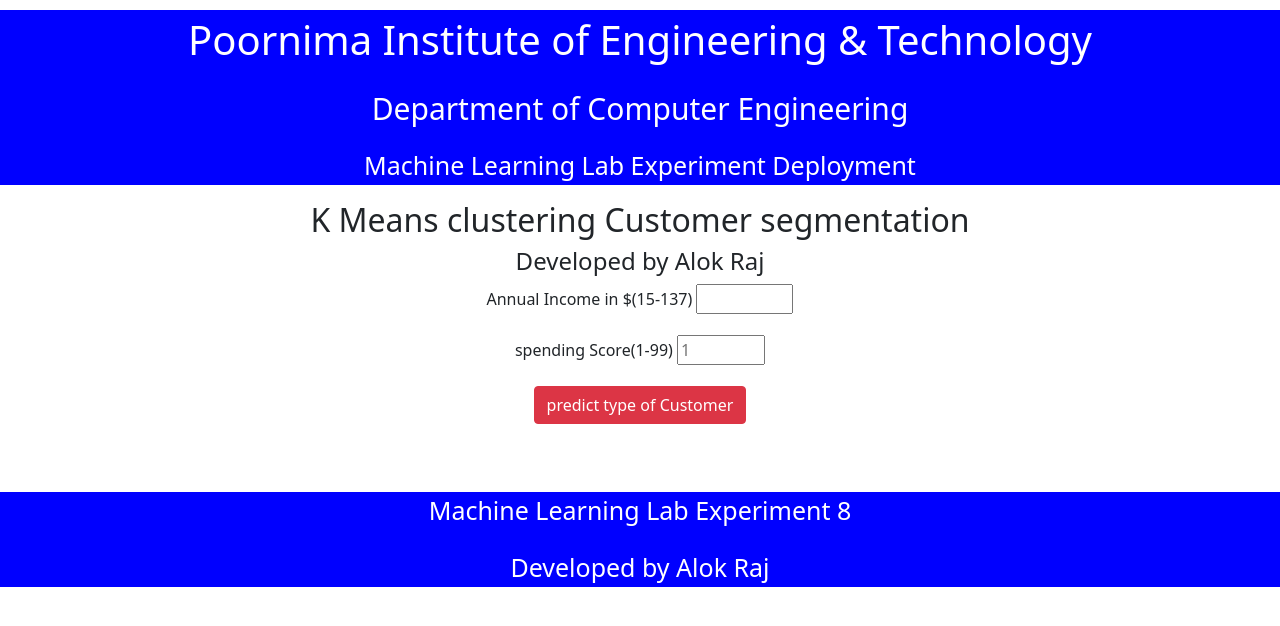
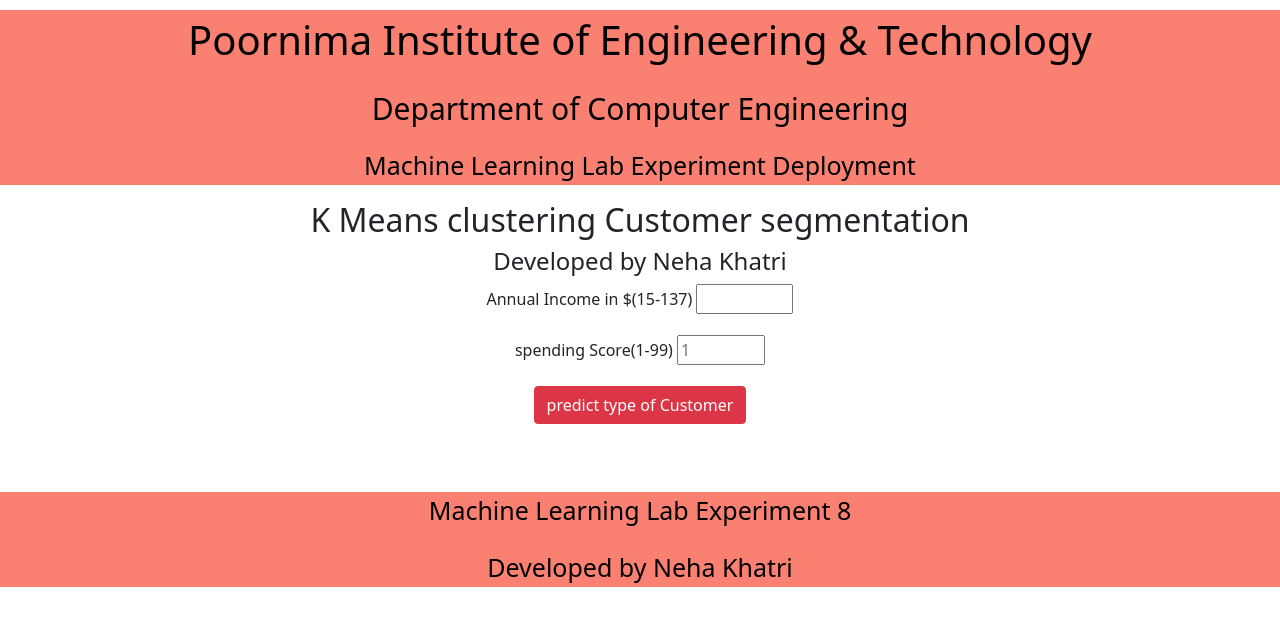
Before and after one commit to nehakhatri2021/k_mean_clustring, a Flask app: page / in a window 1280 px wide. Shown: the top 626 px of the page. Run offline with Flask 2, Linux system fonts and the light colour scheme; parts of the project's set-up code (start-up, migrations or seed data) failed here and were passed over.

Commit message:
Update index.html

```diff
--- a/templates/index.html
+++ b/templates/index.html
@@ -22,20 +22,20 @@ div {text-align: center;}
 <body>
 
 
-<div class="" style="background-color:blue;" >
+<div class="" style="background-color:salmon;" >
 <div class="clearfix">
 
 <div class="col-md-12">
-<center><p style="font-size:40px;color:white;margin-top:10px;">Poornima Institute of Engineering & Technology</p></center>
-<center><p style="font-size:30px;color:white;margin-top:10px;">Department of Computer Engineering</p></center>
-<center><p style="font-size:25px;color:white;margin-top:10px;">Machine Learning Lab Experiment Deployment</p></center>
+<center><p style="font-size:40px;color:black;margin-top:10px;">Poornima Institute of Engineering & Technology</p></center>
+<center><p style="font-size:30px;color:black;margin-top:10px;">Department of Computer Engineering</p></center>
+<center><p style="font-size:25px;color:black;margin-top:10px;">Machine Learning Lab Experiment Deployment</p></center>
 </div>
 </div>
 </div>
 
 <div class="login">
 <h2 >K Means clustering Customer segmentation</h2>
-<h4>Developed by Alok Raj</h4>
+<h4>Developed by Neha Khatri</h4>
 <!-- Main Input For Receiving Query to our ML -->
 <form action="{{ url_for('predict')}}"method="get">
 
@@ -61,12 +61,12 @@ div {text-align: center;}
 
 </div>
 
-<div class="" style="background-color:blue;" >
+<div class="" style="background-color:salmon;" >
 <div class="clearfix">
 
 <div class="col-md-12">
- <center><p style="font-size:25px;color:white;margin-top:20px;">Machine Learning Lab Experiment 8</p></center>
- <center><p style="font-size:25px;color:white;margin-top:20px;">Developed by Alok Raj</p></center>
+ <center><p style="font-size:25px;color:black;margin-top:20px;">Machine Learning Lab Experiment 8</p></center>
+ <center><p style="font-size:25px;color:black;margin-top:20px;">Developed by Neha Khatri</p></center>
 </div>
 </div>
 </div>
```
